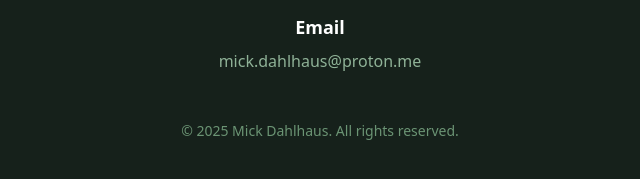
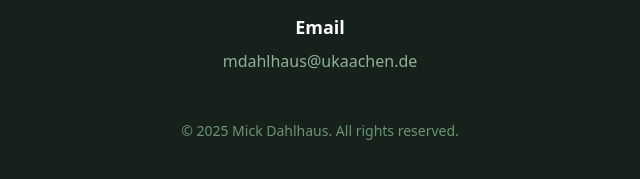
Before and after one commit to GoobySoft/Miggs-website, a website: page index.html in a window 1280 px wide. Shown: the part 2542-2721 px from the top of the page, 320-960 px from the left. Drawn offline with Linux system fonts and the light colour scheme.

Commit message:
Editorial change

```diff
--- a/index.html
+++ b/index.html
@@ -206,7 +206,7 @@
                         </svg>
                     </div>
                     <h3 class="text-lg font-semibold text-white mb-2">Email</h3>
-                    <a href="mailto:mick.dahlhaus@proton.me" class="text-dark-green-300 hover:underline">mick.dahlhaus@proton.me</a>
+                    <a href="mailto:mdahlhaus@ukaachen.de" class="text-dark-green-300 hover:underline">mdahlhaus@ukaachen.de</a>
                 </div>
             </div>
 
```
